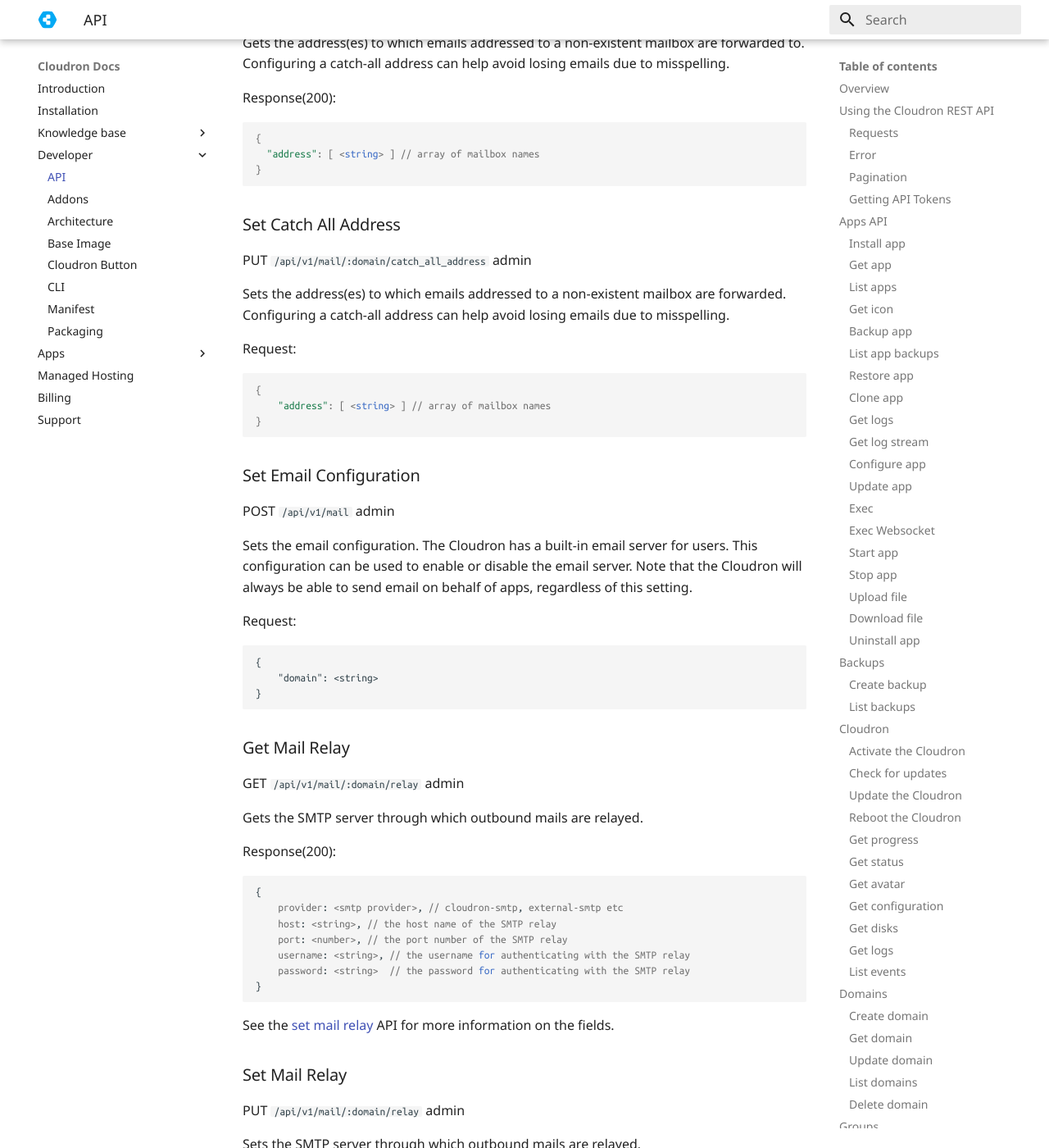
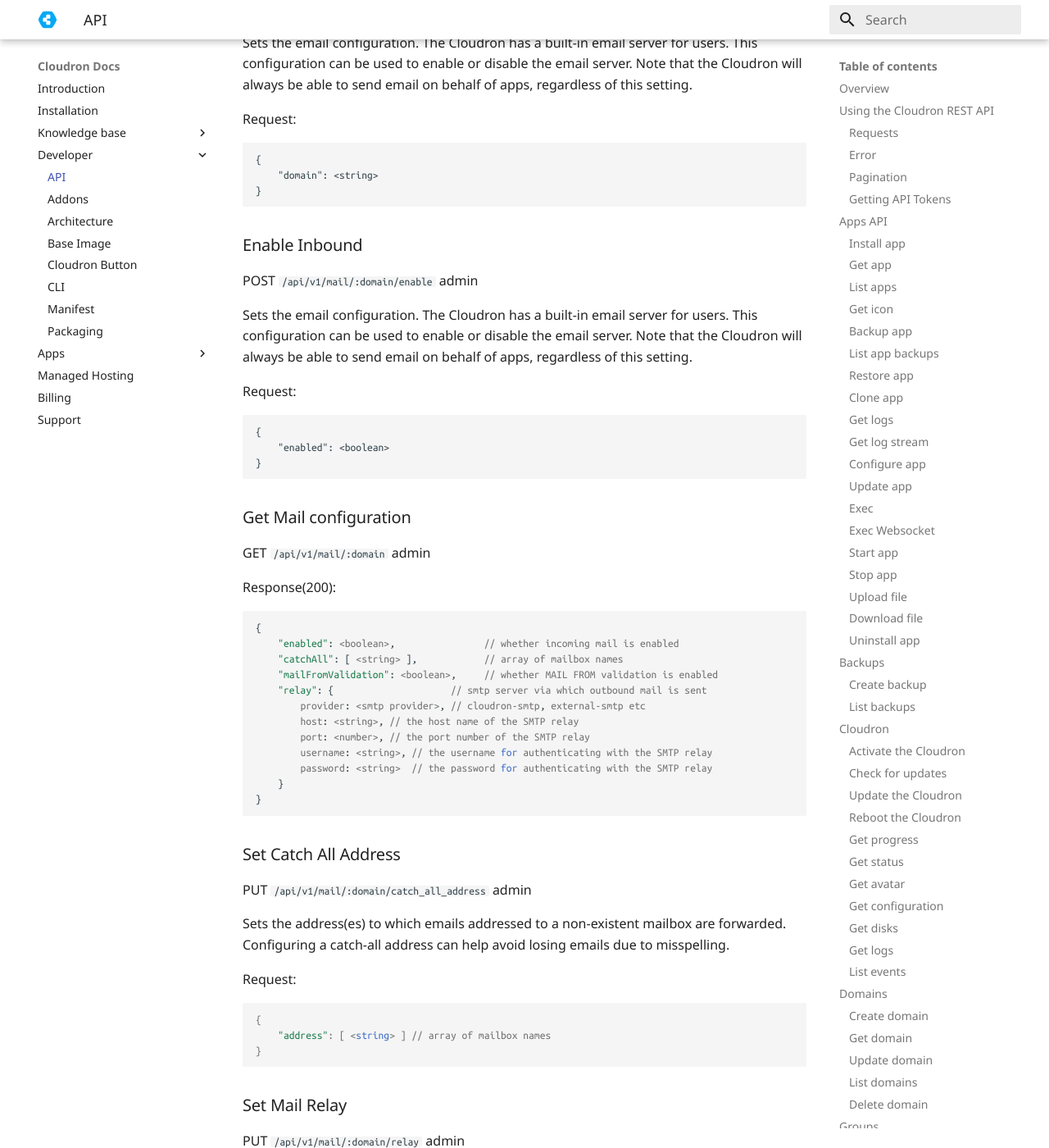
Before and after one commit to M-arcus/cloudron-docs, an MkDocs documentation site: the page built from docs/documentation/developer/api.md, in a window 1280 px wide and 1400 px high, scrolled down 25866 px. Shown: the whole window at 82% size. Built offline with MkDocs 1.6.1 and Material for MkDocs 9.7.7, drawn with Linux system fonts in a browser that asks for light colours; old or Windows-style settings are respelled for this version of MkDocs; some of the changed text lies outside the part shown.

Commit message:
add all the mail api

````diff
--- a/docs/documentation/developer/api.md
+++ b/docs/documentation/developer/api.md
@@ -1153,35 +1153,7 @@
 Cloudron Mail API can be used to configure the email settings for a domain. The API
 can configure mailboxes, aliases and lists.
 
-### Get Catch All Address
-
-GET `/api/v1/mail/:domain/catch_all_address` <scope>admin</scope>
-
-Gets the address(es) to which emails addressed to a non-existent mailbox are forwarded to.
-Configuring a catch-all address can help avoid losing emails due to misspelling.
-
-Response(200):
-```
-{
-  "address": [ <string> ] // array of mailbox names
-}
-```
-
-### Set Catch All Address
-
-PUT `/api/v1/mail/:domain/catch_all_address` <scope>admin</scope>
-
-Sets the address(es) to which emails addressed to a non-existent mailbox are forwarded.
-Configuring a catch-all address can help avoid losing emails due to misspelling.
-
-Request:
-```
-{
-    "address": [ <string> ] // array of mailbox names
-}
-```
-
-### Set Email Configuration
+### Enable Outbound
 
 POST `/api/v1/mail` <scope>admin</scope>
 
@@ -1197,24 +1169,56 @@
 }
 ```
 
-### Get Mail Relay
-
-GET `/api/v1/mail/:domain/relay` <scope>admin</scope>
-
-Gets the SMTP server through which outbound mails are relayed.
+### Enable Inbound
+
+POST `/api/v1/mail/:domain/enable` <scope>admin</scope>
+
+Sets the email configuration. The Cloudron has a built-in email server for users.
+This configuration can be used to enable or disable the email server. Note that
+the Cloudron will always be able to send email on behalf of apps, regardless of
+this setting.
+
+Request:
+```
+{
+    "enabled": <boolean>
+}
+```
+
+
+### Get Mail configuration
+
+GET `/api/v1/mail/:domain` <scope>admin</scope>
 
 Response(200):
 ```
 {
-    provider: <smtp provider>, // cloudron-smtp, external-smtp etc
-    host: <string>, // the host name of the SMTP relay
-    port: <number>, // the port number of the SMTP relay
-    username: <string>, // the username for authenticating with the SMTP relay
-    password: <string>  // the password for authenticating with the SMTP relay
-}
-```
-
-See the [set mail relay](#set-relay) API for more information on the fields.
+    "enabled": <boolean>,                // whether incoming mail is enabled
+    "catchAll": [ <string> ],            // array of mailbox names
+    "mailFromValidation": <boolean>,     // whether MAIL FROM validation is enabled
+    "relay": {                     // smtp server via which outbound mail is sent
+        provider: <smtp provider>, // cloudron-smtp, external-smtp etc
+        host: <string>, // the host name of the SMTP relay
+        port: <number>, // the port number of the SMTP relay
+        username: <string>, // the username for authenticating with the SMTP relay
+        password: <string>  // the password for authenticating with the SMTP relay
+    }
+}
+```
+
+### Set Catch All Address
+
+PUT `/api/v1/mail/:domain/catch_all_address` <scope>admin</scope>
+
+Sets the address(es) to which emails addressed to a non-existent mailbox are forwarded.
+Configuring a catch-all address can help avoid losing emails due to misspelling.
+
+Request:
+```
+{
+    "address": [ <string> ] // array of mailbox names
+}
+```
 
 ### Set Mail Relay
 
@@ -1244,36 +1248,16 @@
 
 Cloudron requires the relay to support `STARTTLS`. Relaying using `SMTPS` (SMTP over TLS) is not supported.
 
-### Get MAIL FROM validation
-
-GET `/api/v1/mail/:domain/mail_from_validation` <scope>admin</scope>
-
-Gets the configuration of mail from header check for outbound mails.
+### Set MAIL FROM validation
+
+POST  `/api/v1/mail/:domain/mail_from_validation` <scope>admin</scope>
+
+Enables or disables the mail from header check for outbound mails.
 
 Cloudron only allows authenticated users and apps to send outbound mail. After authentication, it ensures
 that the SMTP MAIL FROM header matches either the authenticated username or the aliases of the username. This
 prevents apps and users from impersonating using other email ids.
 
-You can disable this to skip the MAIL FROM header check. Do so only if you completely trust your apps and users.
-By default, this value is true.
-
-```
-Response (200):
-{
-    enabled: <boolean>
-}
-```
-
-### Set MAIL FROM validation
-
-POST  `/api/v1/mail/:domain/mail_from_validation` <scope>admin</scope>
-
-Enables or disables the mail from header check for outbound mails.
-
-Cloudron only allows authenticated users and apps to send outbound mail. After authentication, it ensures
-that the SMTP MAIL FROM header matches either the authenticated username or the aliases of the username. This
-prevents apps and users from impersonating using other email ids.
-
 You can disable this to skip the MAIL FROM header check. Note that the Cloudron will never send out emails
 if the FROM domain does not match the Cloudron's domain regardless of this setting.
 
@@ -1284,6 +1268,53 @@
 }
 ```
 
+### Status
+
+GET `/api/v1/mail/:domain/status`   <scope>admin</scope>
+
+### Create user mailbox
+
+POST `/api/v1/mail/:domain/mailboxes`
+
+### Get user mailbox
+
+GET `/api/v1/mail/:domain/mailboxes/:userId`
+
+### Enable user mailbox
+
+POST `/api/v1/mail/:domain/mailboxes/:userId`
+
+### Disable user mailbox
+
+DEL `/api/v1/mail/:domain/mailboxes/:userId`
+
+### List user mailboxes
+
+GET `/api/v1/mail/:domain/mailboxes`
+
+### Get aliases
+
+GET `/api/v1/mail/:domain/aliases/:userId`
+
+### Set aliases
+
+POST `/api/v1/mail/:domain/aliases/:userId`
+
+### List forwarding groups
+
+GET `/api/v1/mail/:domain/lists`
+
+### Create mailing group
+
+POST `/api/v1/mail/:domain/lists`
+
+### Get mailing group
+
+GET `/api/v1/mail/:domain/lists/:groupId`
+
+### Delete mailing group
+
+DEL `/api/v1/mail/:domain/lists/:groupId`
 
 ## Profile
 
````
